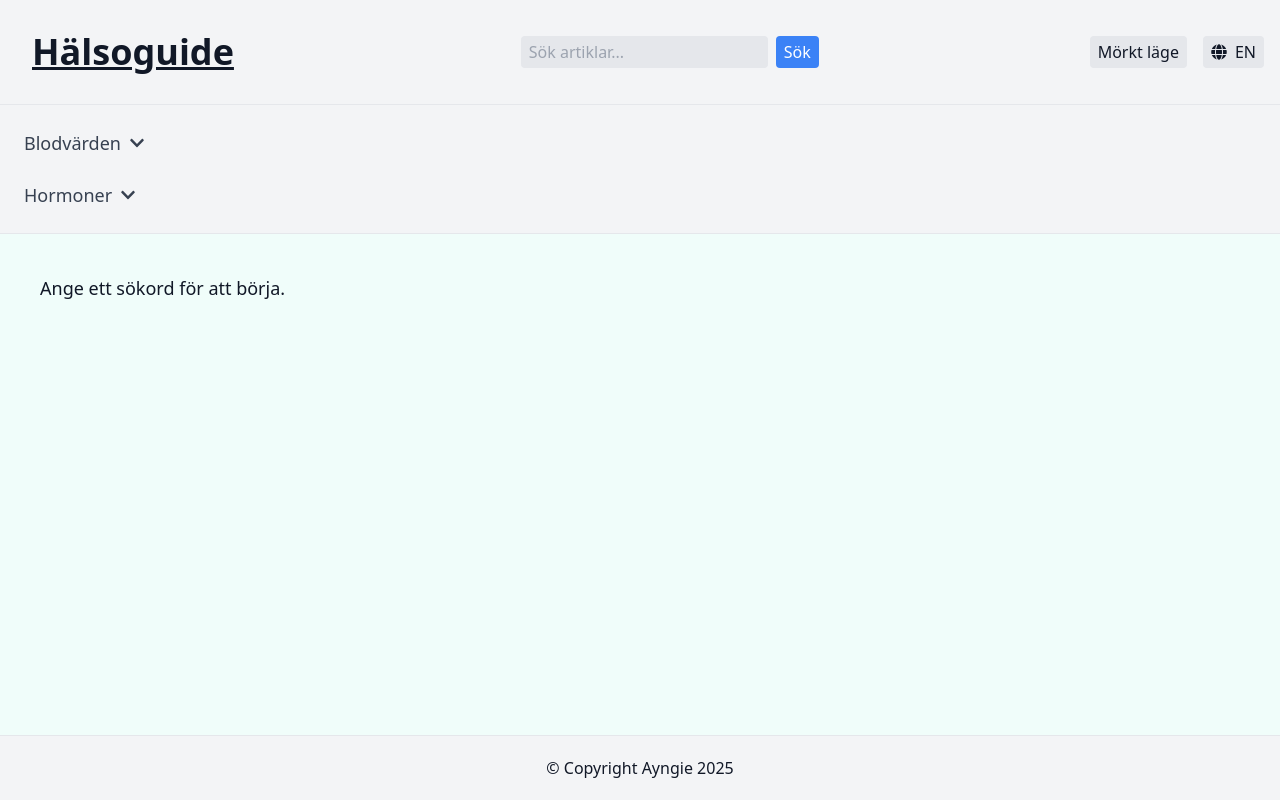
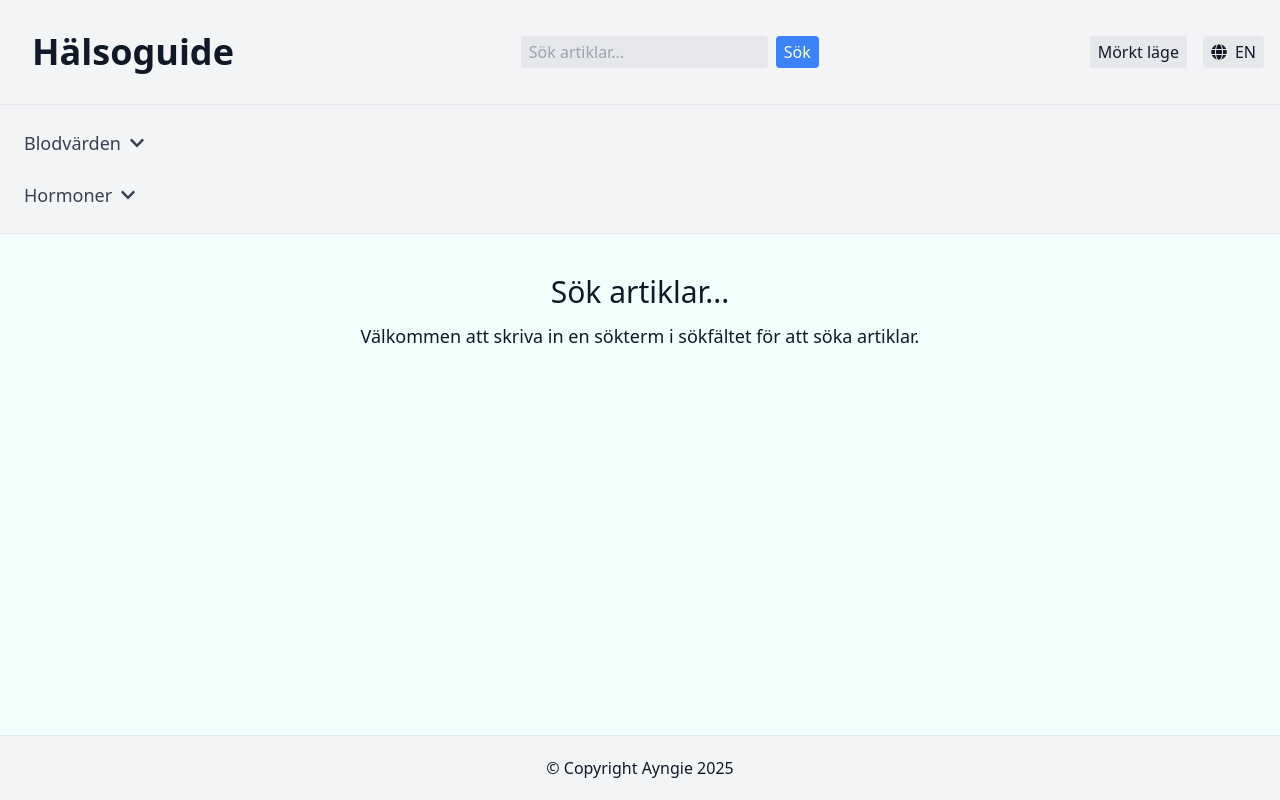
Before and after one commit to Ayngie/health-guide, a React (Vite) app: page /search in a window 1280 px wide. Built offline with nearby package versions, Linux system fonts and the light colour scheme.

Commit message:
Refactor: updated search for better accessibility

```diff
--- a/src/components/Header.tsx
+++ b/src/components/Header.tsx
@@ -14,7 +14,7 @@ const Header = () => {
         {/* Page "Logo" */}
         {/* Unlike a-tag the Link element doesn't cause the SPA to reload. */}
         <Link to="/">
-          <h1 className="text-4xl p-4 font-bold underline">{t("appTitle")}</h1>
+          <h1 className="text-4xl p-4 font-bold">{t("appTitle")}</h1>
         </Link>
 
         {/* Search item on site */}
--- a/src/components/SearchForm.tsx
+++ b/src/components/SearchForm.tsx
@@ -5,7 +5,7 @@ import { sanitizeInput } from "../lib/utils";
 
 interface SearchFormProps {}
 
-const SearchForm: React.FC<SearchFormProps> = ({}) => {
+const SearchForm: React.FC<SearchFormProps> = () => {
   const [searchQuery, setSearchQuery] = useState("");
   const [searchError, setSearchError] = useState<string | null>(null);
   const { t } = useTranslation();
@@ -25,6 +25,8 @@ const SearchForm: React.FC<SearchFormProps> = ({}) => {
   return (
     <form onSubmit={handleSearch} className="flex flex-col gap-2">
       <fieldset>
+        {/* Hidden label for screen readers (sr-only) */}
+        <legend className="sr-only">{t("search")}</legend>{" "}
         <div className="flex gap-2">
           <input
             type="search"
@@ -32,12 +34,12 @@ const SearchForm: React.FC<SearchFormProps> = ({}) => {
             value={searchQuery}
             onChange={(e) => setSearchQuery(e.target.value)}
             placeholder={t("searchPlaceholder")}
-            className="px-2 py-1 rounded bg-gray-200 dark:bg-gray-700 text-gray-900 dark:text-white"
+            className="px-2 py-1 rounded bg-gray-200 dark:bg-gray-700 text-gray-900 dark:text-white focus:outline-none focus:ring-2 focus:ring-blue-500"
             aria-label={t("searchPlaceholder")}
           />
           <button
             type="submit"
-            className="px-2 py-1 bg-blue-500 text-white rounded hover:bg-blue-600 focus:bg-blue-600"
+            className="px-2 py-1 bg-blue-500 text-white rounded hover:bg-blue-600 focus:bg-blue-600 focus:outline-none focus:ring-2 focus:ring-blue-500"
           >
             {t("search")}
           </button>
--- a/src/lib/i18n.ts
+++ b/src/lib/i18n.ts
@@ -10,6 +10,8 @@ const resources = {
       search: "Search",
       searchResults: "Search results for",
       searchPlaceholder: "Search articles...",
+      searchQueryEmpty:
+        "You are welcome to enter a search term in the search field to search articles.",
       searchError: "Input contains inappropriate language",
       notFound: "Page Not Found",
       notFoundMessage: "Sorry, the page you're looking for doesn't exist.",
@@ -33,6 +35,8 @@ const resources = {
       search: "Sök",
       searchResults: "Sökresultat för",
       searchPlaceholder: "Sök artiklar...",
+      searchQueryEmpty:
+        "Välkommen att skriva in en sökterm i sökfältet för att söka artiklar.",
       searchError: "Inmatningen innehåller olämpligt språk",
       notFound: "Sidan Hittades Inte",
       notFoundMessage: "Förlåt, sidan du letar efter finns inte.",
--- a/src/pages/Search.tsx
+++ b/src/pages/Search.tsx
@@ -8,7 +8,13 @@ const Search: React.FC = () => {
   const location = useLocation();
   const query = new URLSearchParams(location.search).get("q") || "";
 
-  if (!query) return <p className="text-lg">Ange ett sökord för att börja.</p>;
+  if (!query)
+    return (
+      <div className="text-center">
+        <h2 className="text-3xl mb-3">{t("searchPlaceholder")}</h2>
+        <p className="text-lg">{t("searchQueryEmpty")}</p>
+      </div>
+    );
 
   const results = searchArticles(query, articlesData);
   if (!results.length) throw new Error(`noSearchResults:${query}`);
@@ -18,17 +24,19 @@ const Search: React.FC = () => {
       <h2 className="text-2xl mb-4">
         {t("searchResults")} "{query}":
       </h2>
-      <ul className="space-y-4" aria-label="Search results">
+      <ul className="space-y-4" aria-label={t("searchResults")}>
         {results.map(({ areaId, article }) => (
           <li key={`${areaId}-${article.id}`}>
             <Link
               to={`/health/${areaId}/${article.id}`}
-              className="text-blue-500 hover:underline focus:text-blue-600"
+              className="text-blue-500 hover:underline focus:text-blue-600 focus:outline-none focus:ring-2 focus:ring-blue-500"
             >
               {article.titles[i18n.language as "en" | "sv"]}
             </Link>
             <p className="text-gray-600 dark:text-gray-400">
-              {article.content[i18n.language as "en" | "sv"].substring(0, 100)}
+              {article.content[0].paragraph[
+                i18n.language as "en" | "sv"
+              ].substring(0, 100)}
               ...
             </p>
           </li>
```
